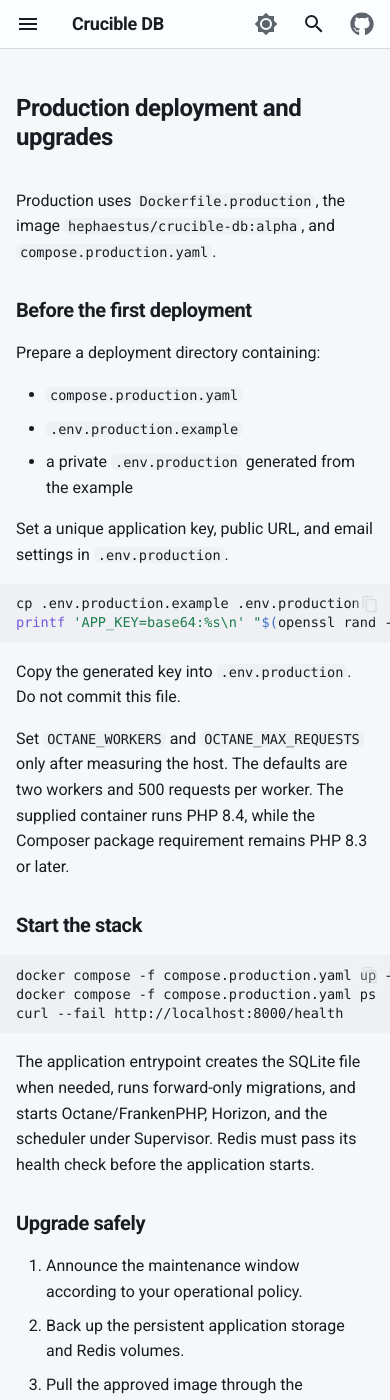
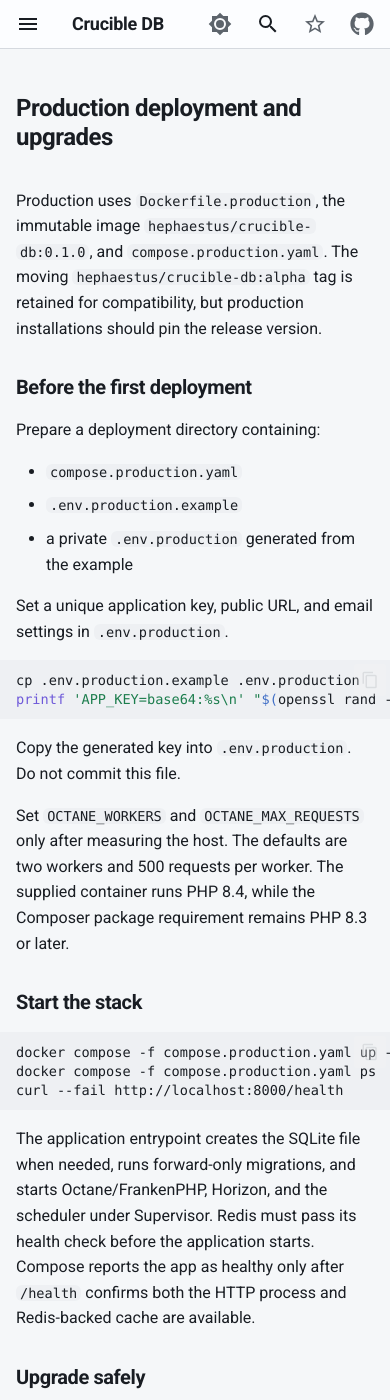
Before and after one commit to adiwidia-dev/crucible-db, an MkDocs documentation site: the page built from docs/operations/production.md, in a window 390 px wide and 1400 px high. Built offline with MkDocs 1.6.1 and Material for MkDocs 9.7.7, drawn with Linux system fonts in a browser that asks for light colours; some of the changed text lies outside the part shown.

````diff
--- a/docs/operations/production.md
+++ b/docs/operations/production.md
@@ -1,6 +1,6 @@
 # Production deployment and upgrades
 
-Production uses `Dockerfile.production`, the image `hephaestus/crucible-db:alpha`, and `compose.production.yaml`.
+Production uses `Dockerfile.production`, the immutable image `hephaestus/crucible-db:0.1.0`, and `compose.production.yaml`. The moving `hephaestus/crucible-db:alpha` tag is retained for compatibility, but production installations should pin the release version.
 
 ## Before the first deployment
 
@@ -29,14 +29,15 @@ docker compose -f compose.production.yaml ps
 curl --fail http://localhost:8000/health
 ```
 
-The application entrypoint creates the SQLite file when needed, runs forward-only migrations, and starts Octane/FrankenPHP, Horizon, and the scheduler under Supervisor. Redis must pass its health check before the application starts.
+The application entrypoint creates the SQLite file when needed, runs forward-only migrations, and starts Octane/FrankenPHP, Horizon, and the scheduler under Supervisor. Redis must pass its health check before the application starts. Compose reports the app as healthy only after `/health` confirms both the HTTP process and Redis-backed cache are available.
 
 ## Upgrade safely
 
 1. Announce the maintenance window according to your operational policy.
 2. Back up the persistent application storage and Redis volumes.
-3. Pull the approved image through the production Compose file.
-4. Recreate services and verify health and logs.
+3. Compare the deployed environment with `.env.production.example`. For HTTPS deployments, keep `SESSION_SECURE_COOKIE=true`.
+4. Pull the approved image through the production Compose file.
+5. Recreate services and verify health and logs.
 
 ```bash
 docker compose -f compose.production.yaml pull
--- a/docs/stylesheets/extra.css
+++ b/docs/stylesheets/extra.css
@@ -131,6 +131,41 @@
     color 150ms ease-out;
 }
 
+.crucible-header-release,
+.crucible-header-star {
+  align-items: center;
+  border: 1px solid var(--crucible-border);
+  border-radius: 0.4rem;
+  color: var(--crucible-muted-foreground);
+  display: inline-flex;
+  font-size: 0.6rem;
+  font-weight: 600;
+  gap: 0.25rem;
+  height: 1.65rem;
+  line-height: 1;
+  margin-left: 0.35rem;
+  padding-inline: 0.45rem;
+  transition:
+    background-color 150ms ease-out,
+    border-color 150ms ease-out,
+    color 150ms ease-out;
+}
+
+.crucible-header-star svg {
+  fill: currentcolor;
+  height: 0.8rem;
+  width: 0.8rem;
+}
+
+.crucible-header-release:focus,
+.crucible-header-release:hover,
+.crucible-header-star:focus,
+.crucible-header-star:hover {
+  background-color: var(--crucible-muted);
+  border-color: var(--crucible-muted-foreground);
+  color: var(--crucible-foreground);
+}
+
 .crucible-header-github:focus,
 .crucible-header-github:hover {
   background-color: var(--crucible-muted);
@@ -257,7 +292,31 @@
 
 @media (prefers-reduced-motion: reduce) {
   .crucible-header-github,
+  .crucible-header-release,
+  .crucible-header-star,
   .md-tabs__link {
     transition: none;
   }
 }
+
+@media screen and (max-width: 44.984375em) {
+  .crucible-header-release {
+    display: none;
+  }
+
+  .crucible-header-star {
+    border: 0;
+    height: auto;
+    margin-left: 0;
+    padding: 0.55rem;
+  }
+
+  .crucible-header-star span {
+    display: none;
+  }
+
+  .crucible-header-star svg {
+    height: 1.2rem;
+    width: 1.2rem;
+  }
+}
--- a/mkdocs.yml
+++ b/mkdocs.yml
@@ -82,6 +82,9 @@ markdown_extensions:
 
 extra:
   github_url: https://github.com/adiwidia-dev/crucible-db
+  github_star_url: https://github.com/adiwidia-dev/crucible-db
+  release_version: v0.1.0
+  release_url: https://github.com/adiwidia-dev/crucible-db/releases/tag/v0.1.0
 
 extra_css:
   - stylesheets/extra.css
@@ -132,6 +135,7 @@ nav:
       - Production deployment and upgrades: operations/production.md
       - Backup, recovery, and troubleshooting: operations/operations.md
   - Reference:
+      - Release notes v0.1.0: releases/v0.1.0.md
       - Status and state reference: reference/statuses.md
       - Supported SQL: reference/supported-sql.md
       - Configuration reference: reference/configuration.md
--- a/overrides/partials/header.html
+++ b/overrides/partials/header.html
@@ -57,6 +57,25 @@
       {% endif %}
     {% endif %}
     <a
+      href="{{ config.extra.release_url }}"
+      title="Crucible DB {{ config.extra.release_version }} release notes"
+      aria-label="Crucible DB {{ config.extra.release_version }} release notes"
+      class="crucible-header-release"
+    >
+      {{ config.extra.release_version }}
+    </a>
+    <a
+      href="{{ config.extra.github_star_url }}"
+      target="_blank"
+      rel="noopener"
+      title="Star Crucible DB on GitHub"
+      aria-label="Star Crucible DB on GitHub"
+      class="crucible-header-star"
+    >
+      {% include ".icons/material/star-outline.svg" %}
+      <span>Star</span>
+    </a>
+    <a
       href="{{ config.extra.github_url }}"
       target="_blank"
       rel="noopener"
--- a/package.json
+++ b/package.json
@@ -1,5 +1,7 @@
 {
     "$schema": "https://www.schemastore.org/package.json",
+    "name": "crucible-db",
+    "version": "0.1.0",
     "private": true,
     "type": "module",
     "scripts": {
````
Also changed, not shown: CHANGELOG.md (added, +48 -0 lines), README.md (+12 -2 lines), SECURITY.md (added, +32 -0 lines), compose.production.yaml (+7 -1 lines), docs/reference/configuration.md (+2 -2 lines), docs/releases/v0.1.0.md (added, +115 -0 lines), 4 other files.
